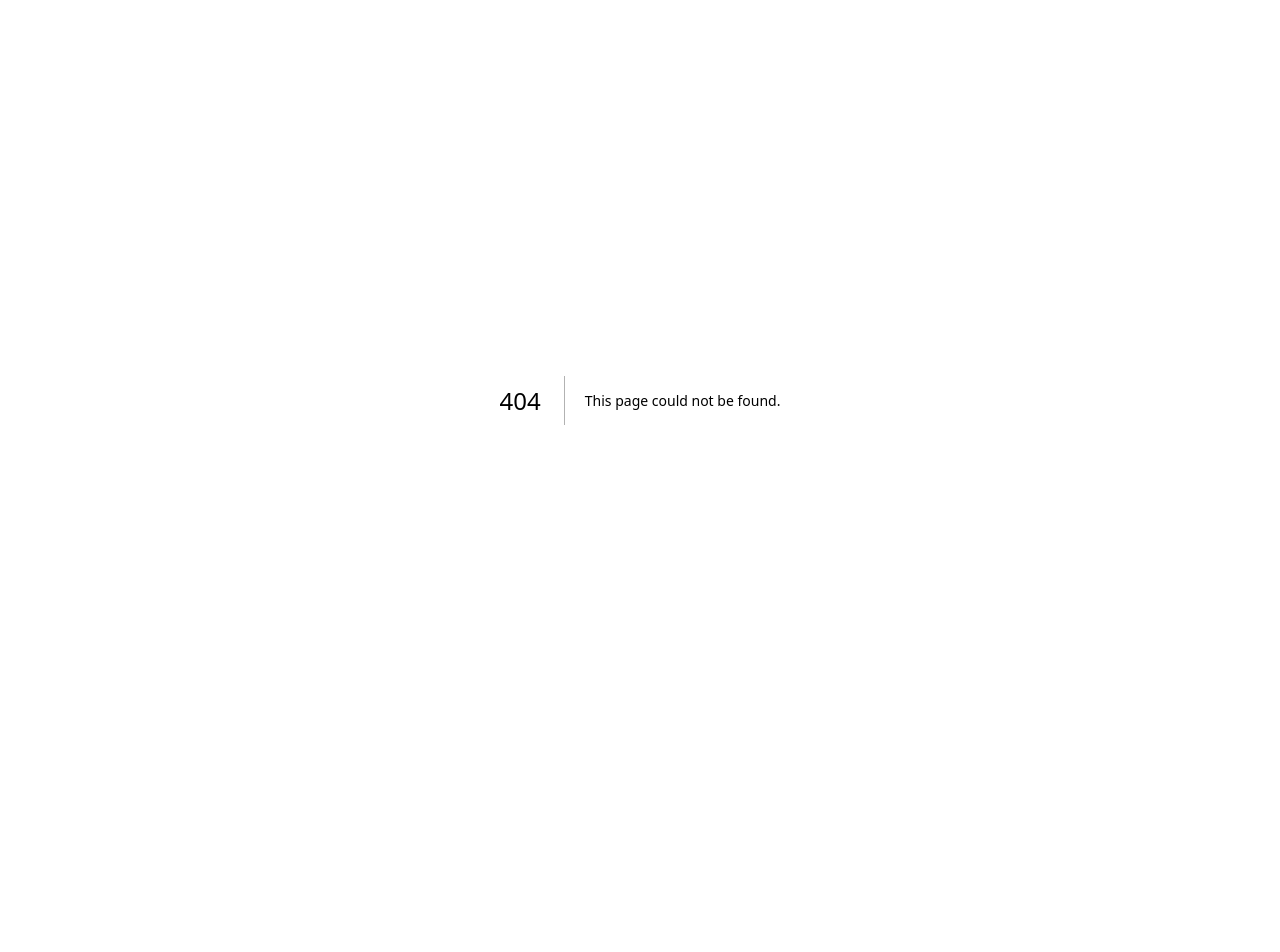
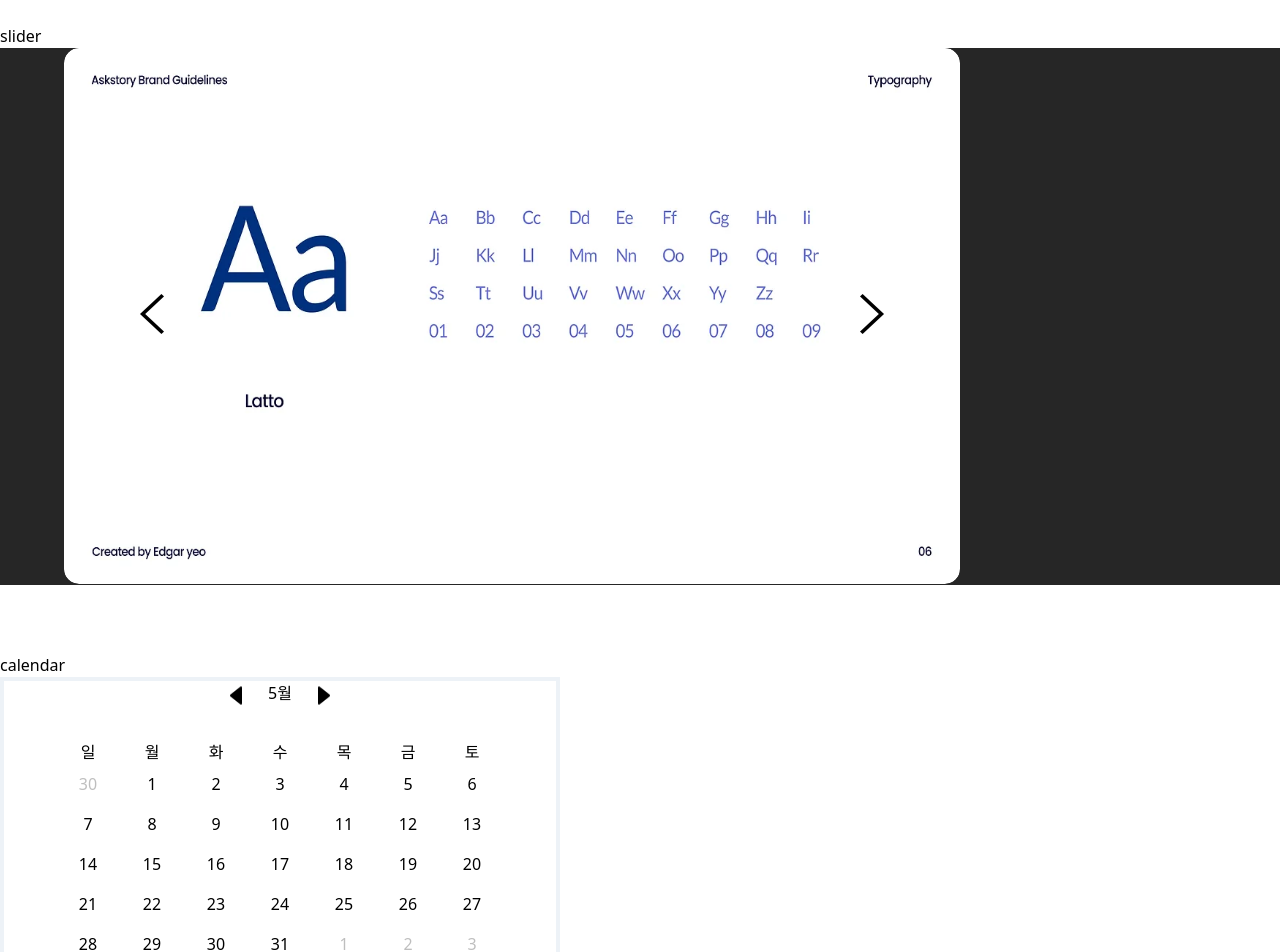
Before and after one commit to BANGWON-LEE/my_library, a Next.js app: page / in a window 1280 px wide. Before the commit this address had no page. Shown: the top 952 px of the page. Before the commit the page ends 800 px from the top, so only its background shows below. Built offline with nearby package versions, Linux system fonts and the light colour scheme.

Commit message:
나의 라이브러리들을 한 눈에 볼 수 있게 컴포넌트 import

```diff
--- /dev/null
+++ b/src/pages/index.tsx
@@ -0,0 +1,23 @@
+import Calendar from '@/components/calendar/Calendar';
+import Slide from '@/components/slider/Slider';
+
+const Index = () => {
+  return (
+    <div>
+      <div className="py-6">
+        <div>slider</div>
+        <div className="mx-auto h-full w-full bg-primary-bg">
+          <Slide />
+        </div>
+      </div>
+      <div className="py-6">
+        <div>calendar</div>
+        <div className="mx-auto h-full w-full bg-[#FFFFFF]">
+          <Calendar />
+        </div>
+      </div>
+    </div>
+  );
+};
+
+export default Index;
```
